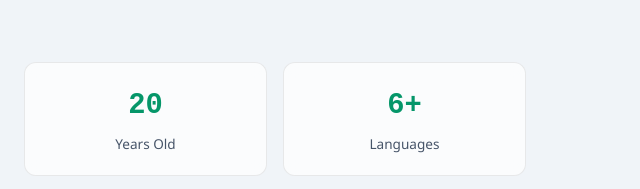
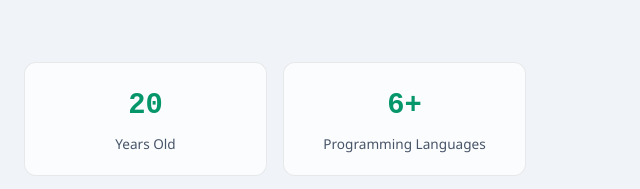
Before and after one commit to KonstantinosMichalakis/portfolio, a plain HTML site: page index.html in a window 1280 px wide. Shown: the part 960-1149 px from the top of the page, 640-1280 px from the left. Drawn offline with Linux system fonts and the light colour scheme.

Commit message:
Update index.html

```diff
--- a/index.html
+++ b/index.html
@@ -716,7 +716,7 @@
           </div>
           <div class="stat-card">
             <div class="stat-card__value">6+</div>
-            <div class="stat-card__label">Languages</div>
+            <div class="stat-card__label">Programming Languages</div>
           </div>
           <div class="stat-card">
             <div class="stat-card__value">1st</div>
```
